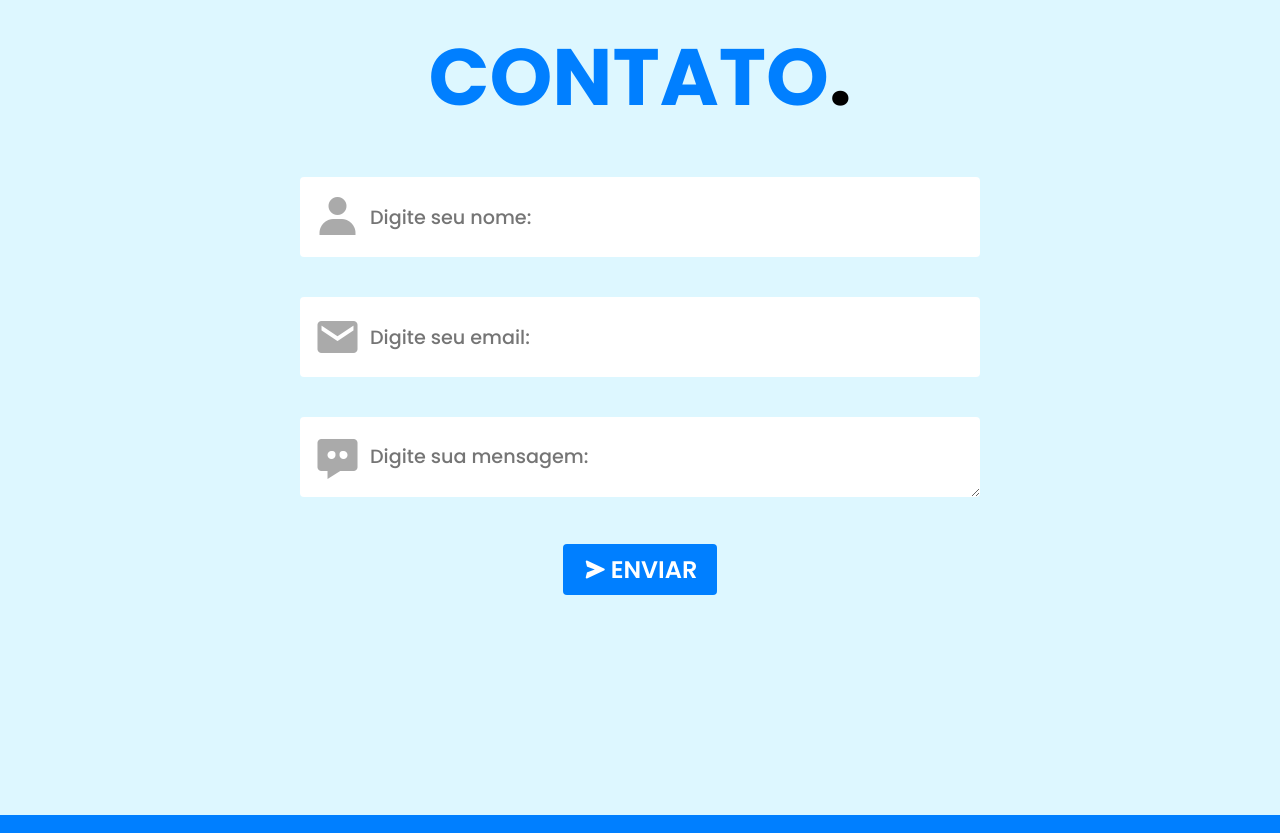
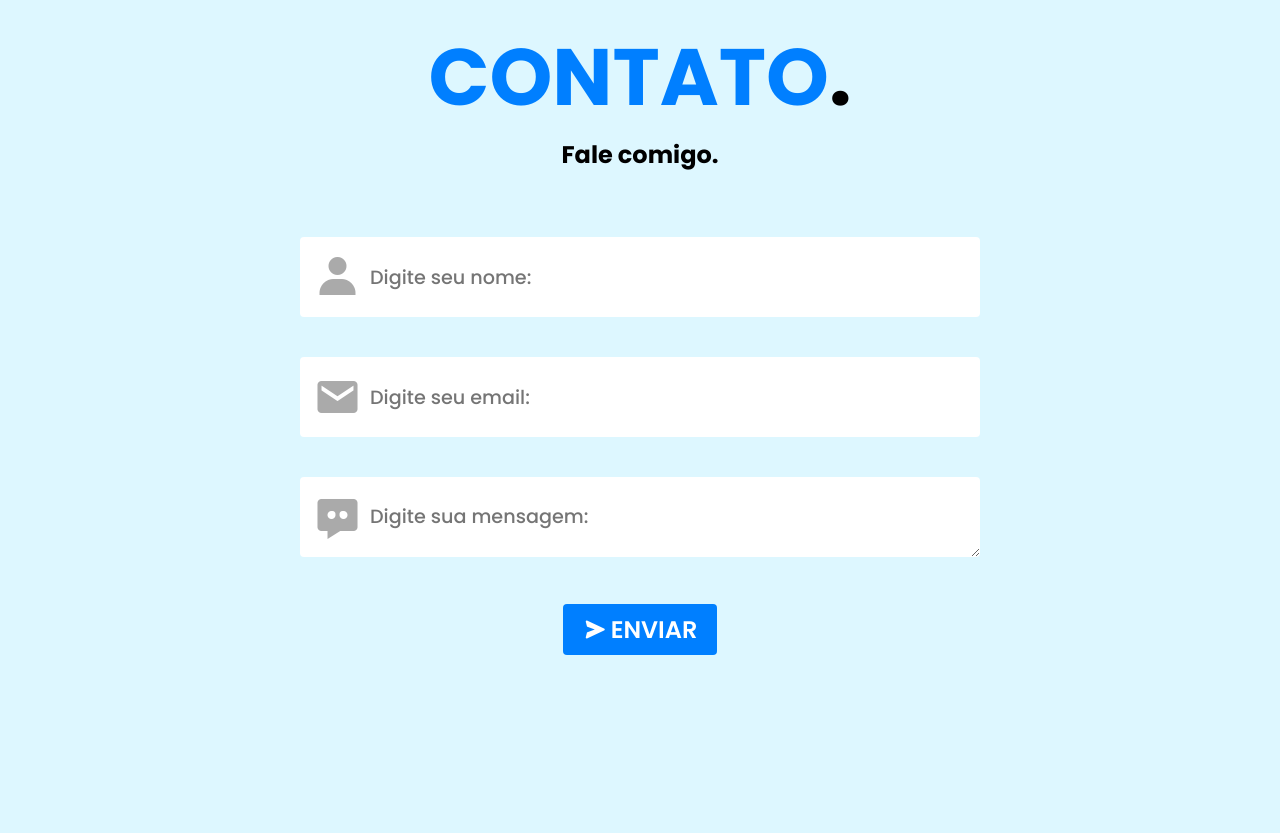
Before and after one commit to EricPfeuti/eric-pfeuti-portfolio, a plain HTML site: page index.html in a window 1280 px wide. Shown: the part 4820-5653 px from the top of the page. Drawn offline with nearby package versions, Linux system fonts and the light colour scheme.

Commit message:
Update index.html

```diff
--- a/index.html
+++ b/index.html
@@ -219,6 +219,7 @@
 
         <section id="contato" class="contato">
             <h1 id="titulo"><span>CONTATO</span>.</h1>
+            <h2 style="text-align: center;">Fale comigo.</h2><br>
             <div class="interface">
                 <form action="https://formsubmit.co/eric.pfeuti2007@gmail.com" method="POST">
                     <div class="value-input">
```
